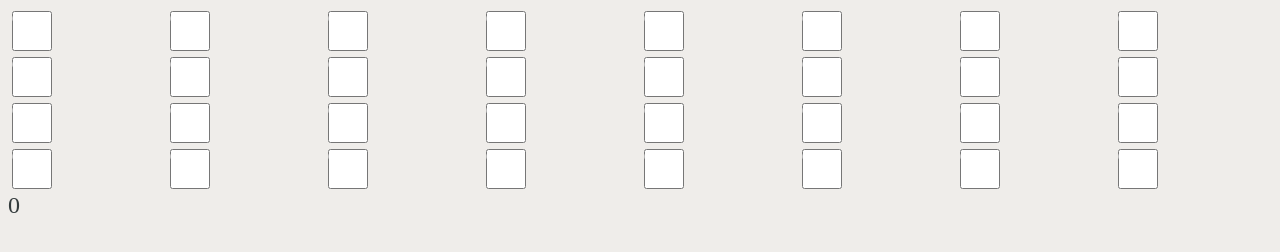
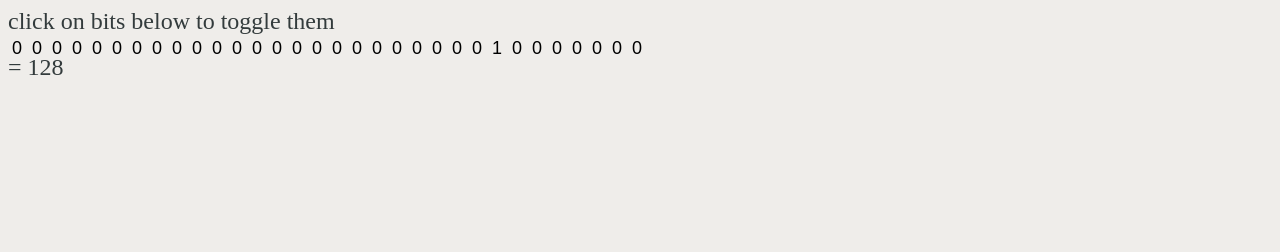
Before and after one commit to VladislavManoylo/VladislavManoylo.github.io, a plain HTML site: page csstoys/32bits.html in a window 1280 px wide. Drawn offline with Linux system fonts and the light colour scheme.

Commit message:
hide checkboxes

```diff
--- a/csstoys/32bits.html
+++ b/csstoys/32bits.html
@@ -13,18 +13,21 @@
         }
 
         #bits {
-            display: grid;
-            grid-template-columns: repeat(8, 1fr);
-            grid-template-rows: repeat(4, 1fr);
+            display: flex;
         }
 
         input {
-            width: 3em;
-            height: 3em;
+            visibility: hidden;
         }
 
-        input:checked::after { content: "1"; color: black; }
-        input:not(checked)::after { content: "0"; color: white; }
+        input::after {
+            visibility: visible;
+            font-size: large;
+            cursor: pointer;
+        }
+
+        input:checked::after { content: "1"; }
+        input:not(checked)::after { content: "0"; }
 
         #bits input:nth-last-child(1):checked { counter-increment: value 1; }
         #bits input:nth-last-child(2):checked { counter-increment: value 2; }
@@ -66,6 +69,7 @@
 </head>
 
 <body scroll="no">
+    click on bits below to toggle them
     <div id="bits">
         <input type="checkbox"></input>
         <input type="checkbox"></input>
@@ -91,7 +95,7 @@
         <input type="checkbox"></input>
         <input type="checkbox"></input>
         <input type="checkbox"></input>
-        <input type="checkbox"></input>
+        <input type="checkbox" checked></input>
         <input type="checkbox"></input>
         <input type="checkbox"></input>
         <input type="checkbox"></input>
@@ -100,7 +104,7 @@
         <input type="checkbox"></input>
         <input type="checkbox"></input>
     </div>
-    <div id="value"></div>
+    <div id="value">= </div>
 </body>
 
 </html>
```
Also changed, not shown: csstoys/index.html (+1 -0 lines).
